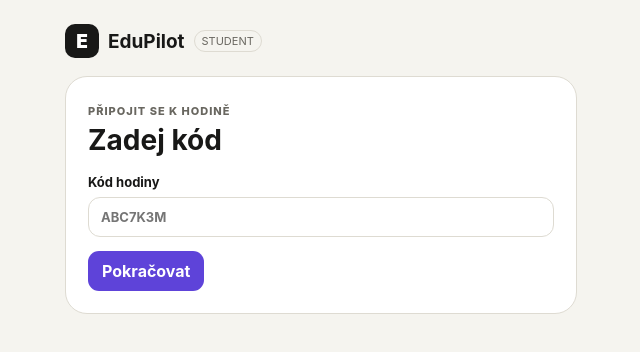
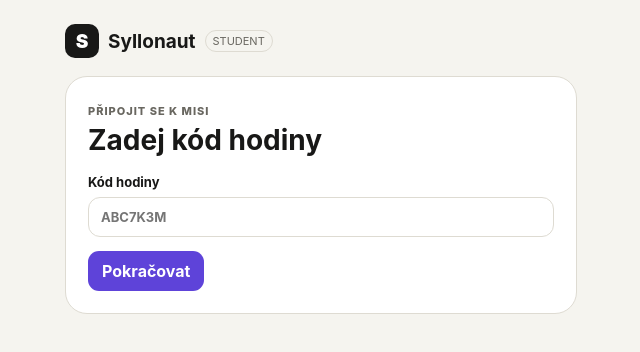
Before and after one commit to vaclavloubek/vibelesson, a Next.js app: page /join in a window 1280 px wide. Shown: the top 352 px of the page, without its empty margins (319-959 px from the left). Built offline with nearby package versions, Linux system fonts and the light colour scheme.

Commit message:
Rebrand student join entry

```diff
--- a/components/JoinCodeForm.tsx
+++ b/components/JoinCodeForm.tsx
@@ -22,11 +22,11 @@ export default function JoinCodeForm() {
   return (
     <main className="shell" style={{ maxWidth: 560 }}>
       <header className="brand" style={{ marginBottom: 18 }}>
-        <div className="brand-identity"><Link href="/" className="brand-home"><span className="brand-mark">E</span><strong>EduPilot</strong></Link><span className="beta">STUDENT</span></div>
+        <div className="brand-identity"><Link href="/" className="brand-home"><span className="brand-mark">S</span><strong>Syllonaut</strong></Link><span className="beta">STUDENT</span></div>
       </header>
       <section className="panel">
-        <span className="eyebrow">Připojit se k hodině</span>
-        <h1>Zadej kód</h1>
+        <span className="eyebrow">Připojit se k misi</span>
+        <h1>Zadej kód hodiny</h1>
         <form onSubmit={submit}>
           <label>Kód hodiny<input value={code} onChange={(event) => setCode(event.target.value.toUpperCase().replace(/[^A-Z0-9]/g, '').slice(0, 7))} autoCapitalize="characters" autoCorrect="off" inputMode="text" placeholder="ABC7K3M" required /></label>
           <div className="actions"><button className="primary">Pokračovat</button></div>
```
